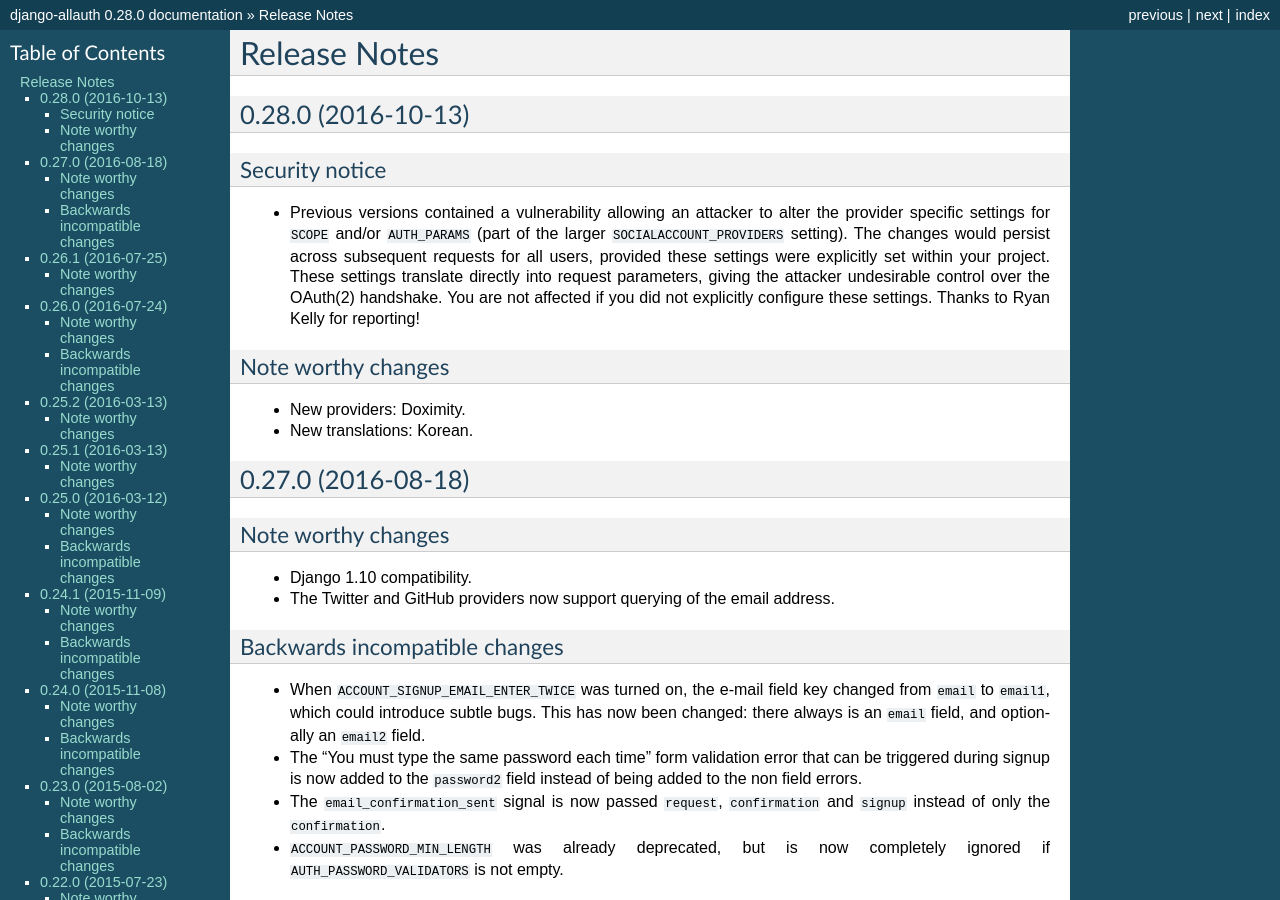
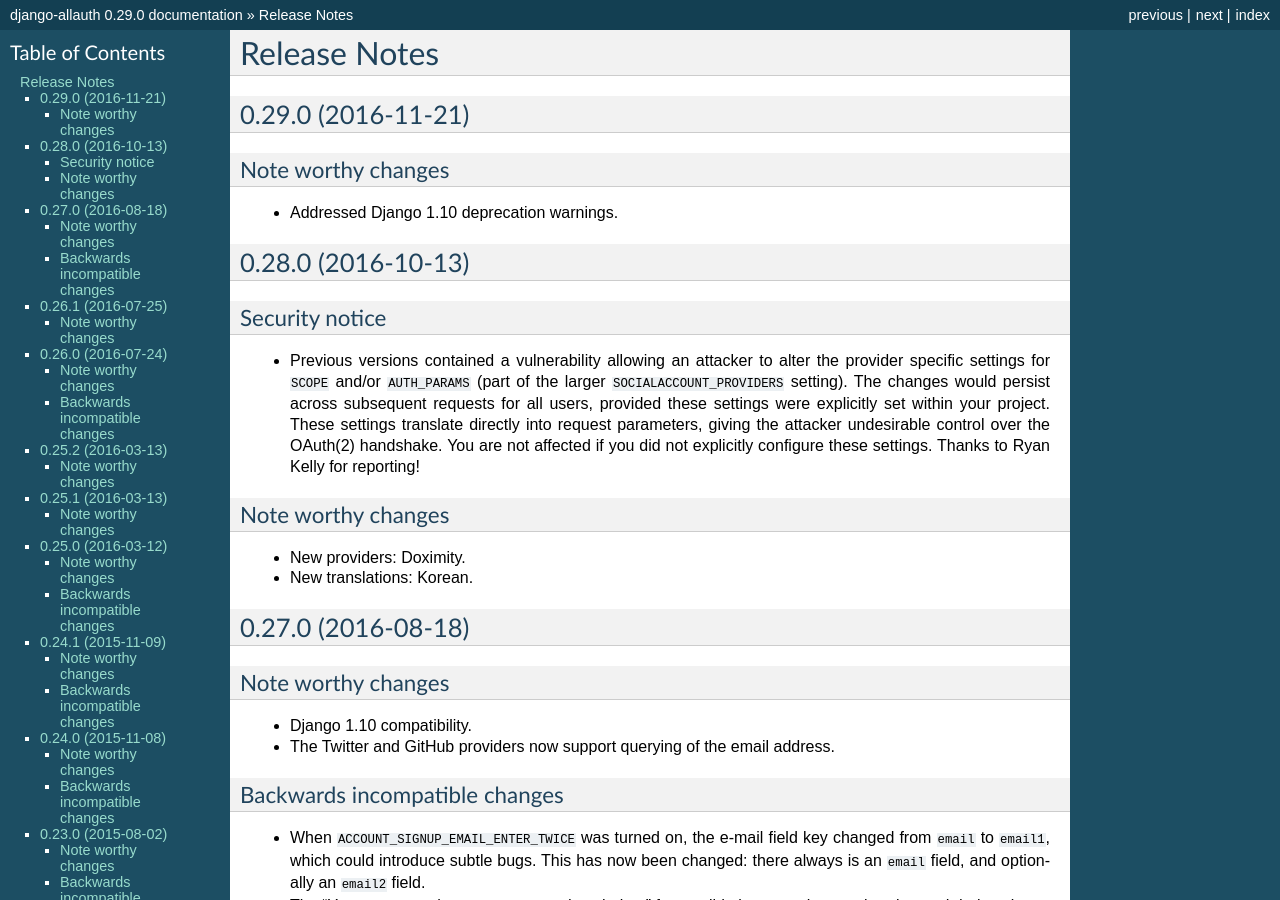
Before and after one commit to LazarBekcic/allauth, a Sphinx documentation site: the page built from docs/release-notes.rst, in a window 1280 px wide and 900 px high. Built offline with Sphinx 7.4.7, drawn with Linux system fonts in a browser that asks for light colours; pages that are not in the unit, such as notebooks, are missing from menus; some of the changed text lies outside the part shown.

Commit message:
Released 0.29.0

```diff
--- a/ChangeLog.rst
+++ b/ChangeLog.rst
@@ -1,3 +1,11 @@
+0.29.0 (2016-11-21)
+*******************
+
+Note worthy changes
+-------------------
+
+- Addressed Django 1.10 deprecation warnings.
+
 0.28.0 (2016-10-13)
 *******************
 
--- a/allauth/__init__.py
+++ b/allauth/__init__.py
@@ -8,7 +8,7 @@
 
 """
 
-VERSION = (0, 28, 0, 'final', 0)
+VERSION = (0, 29, 0, 'final', 0)
 
 __title__ = 'django-allauth'
 __version_info__ = VERSION
--- a/docs/conf.py
+++ b/docs/conf.py
@@ -46,9 +46,9 @@
 # built documents.
 #
 # The short X.Y version.
-version = '0.28.0'
+version = '0.29.0'
 # The full version, including alpha/beta/rc tags.
-release = '0.28.0'
+release = '0.29.0'
 
 # The language for content autogenerated by Sphinx. Refer to documentation
 # for a list of supported languages.
```
